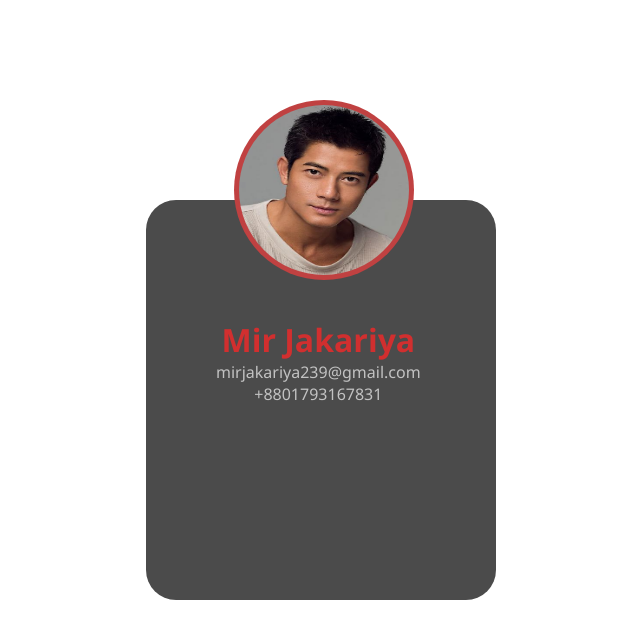
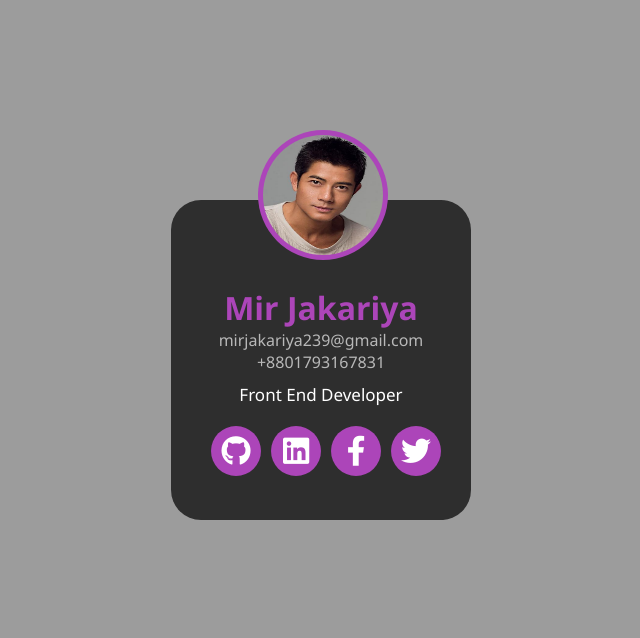
Before and after one commit to MIRJAKARIYA/bussiness-card-design, a plain HTML site: page index.html in a window 1280 px wide. Shown: the whole page, without its empty margins (319-959 px from the left). Drawn offline with Linux system fonts and the light colour scheme.

Commit message:
card design finished

```diff
--- a/index.html
+++ b/index.html
@@ -18,7 +18,23 @@
                 <a href="">mirjakariya239@gmail.com</a>
             </p>
             <p>+8801793167831</p>
+            <p class="designation">Front End Developer</p>
+            <div class="social-container">
+                <div class="social">
+                    <i class="fa-brands fa-github"></i>
+                </div>
+                <div class="social">
+                    <i class="fa-brands fa-linkedin"></i>
+                </div>
+                <div class="social">
+                    <i class="fa-brands fa-facebook-f"></i>
+                </div>
+                <div class="social">
+                    <i class="fa-brands fa-twitter"></i>
+                </div>
+            </div>
         </div>
+
     </div>
 </body>
 </html>
--- a/style.css
+++ b/style.css
@@ -5,10 +5,13 @@
     box-sizing: border-box;
     font-family: 'Segoe UI', Tahoma, Geneva, Verdana, sans-serif;
 }
+body{
+    background-color: rgba(0, 0, 0, 0.39);
+}
 .card-container{
-    max-width: 350px;
+    max-width: 300px;
     margin: 0 auto;
-    min-height: 400px;
+    min-height: 320px;
     margin-top: 200px;
     position: relative;
     background-color: rgba(0, 0, 0, 0.705);
@@ -17,13 +20,13 @@
 }
 .card-image{
     border-radius: 50%;
-    width: 180px;
-    height: 180px;
+    width: 130px;
+    height: 130px;
     padding: 5px;
     position: absolute;
-    top: -25%;
-    left: 25%;
-    background-color: rgb(192, 65, 65);
+    top: -22%;
+    left: 29%;
+    background-color: rgb(172, 69, 185);
 }
 .card-image img{
     border-radius: 50%;
@@ -32,10 +35,10 @@
 
 }
 .card-info{
-    margin-top: 110px;
+    margin-top: 80px;
     position: absolute;
     top: 2%;
-    left: 20%;
+    left: 10%;
 }
 .card-info p{
     text-align: center;
@@ -47,5 +50,32 @@
 }
 .card-info .title{
     text-align: center;
-    color: rgb(209, 47, 47);
+    color: rgb(172, 69, 185);
 }
+p.designation{
+    margin-top: 10px;
+    font-size: 17px;
+    color: white;
+}
+.social-container{
+    display: flex;
+    justify-content: space-between;
+    margin-top: 20px;
+
+}
+.social{
+    font-size: 30px;
+    text-align: center;
+    width: 50px;
+    height: 50px;
+    padding-top: 4px;
+    border-radius: 50%;
+    background-color: rgb(172, 69, 185);
+    color: white;
+    margin-left: 10px;
+}
+.card-footer{
+    border: 1px solid red;
+    position: absolute;
+    min-height: 10px;
+}
```
